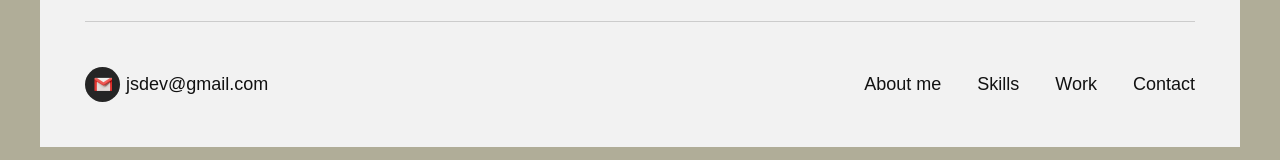
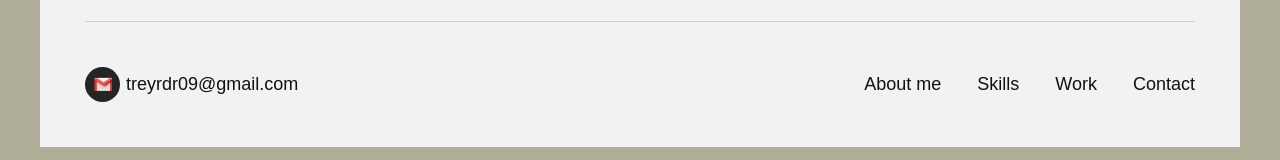
Before and after one commit to treyrader11/Portfolio_2024, a Next.js app: page / in a window 1280 px wide. Shown: the part 6555-6715 px from the top of the page. Built offline with nearby package versions, Linux system fonts and the light colour scheme.

Commit message:
refactor: name change

```diff
--- a/src/components/Footer/index.tsx
+++ b/src/components/Footer/index.tsx
@@ -11,7 +11,7 @@ export default function Footer() {
             <div className="w-[35px] h-[35px] rounded-full bg-[#252525] flex justify-center items-center">
               <img src={gmailIcon.src} alt="" className="w-[18px]" />
             </div>
-            <div>jsdev@gmail.com</div>
+            <div>treyrdr09@gmail.com</div>
           </div>
           <ul className="flex 2xl:text-[20px] gap-5 md:gap-8">
             <li
```
Also changed, not shown: 1 other file (tests, documents, lock files or other folders).
